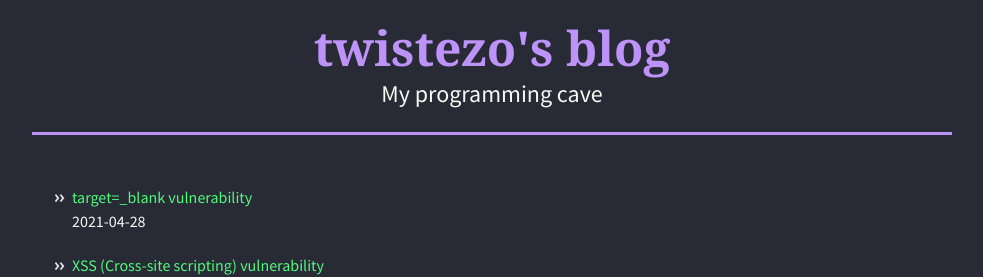
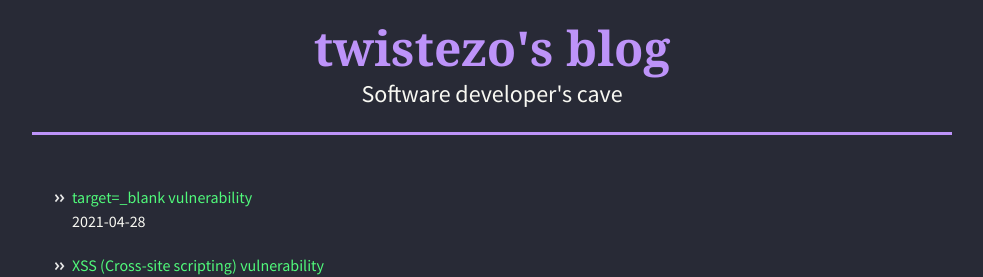
Before and after one commit to twistezo/blog, a Jekyll site: the page built from index.md, in a window 1280 px wide. Shown: the top 277 px of the page, without its empty margins (148-1131 px from the left). Built offline with Jekyll 4.4.1, drawn with Linux system fonts in a browser that asks for light colours; our own code applies the rules of GitHub Pages for plain Markdown files.

Commit message:
Change description

```diff
--- a/_config.yml
+++ b/_config.yml
@@ -1,6 +1,6 @@
 author: Łukasz Kółko
 title: twistezo's blog
-description: My programming cave
+description: Software developer's cave
 baseurl: /blog
 
 sass:
```
